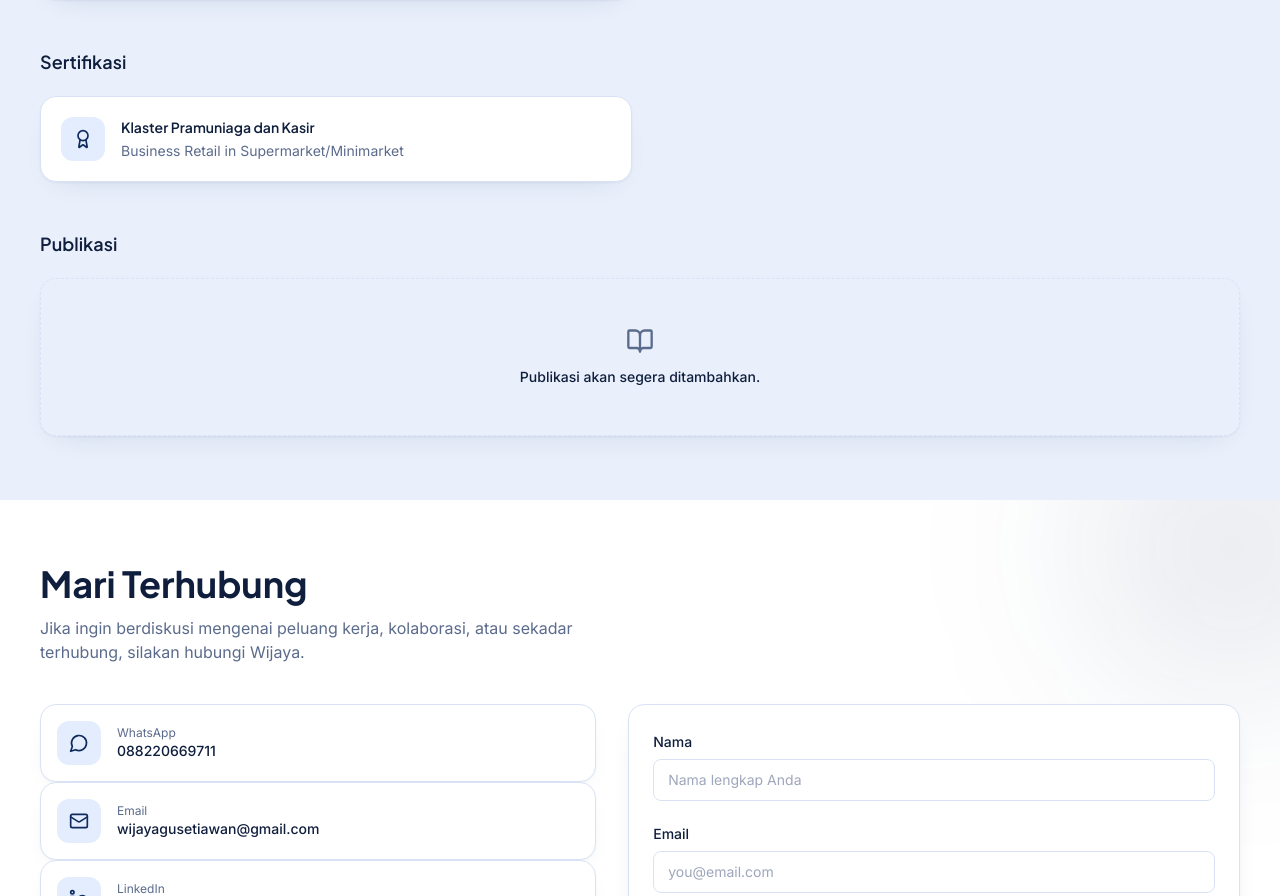
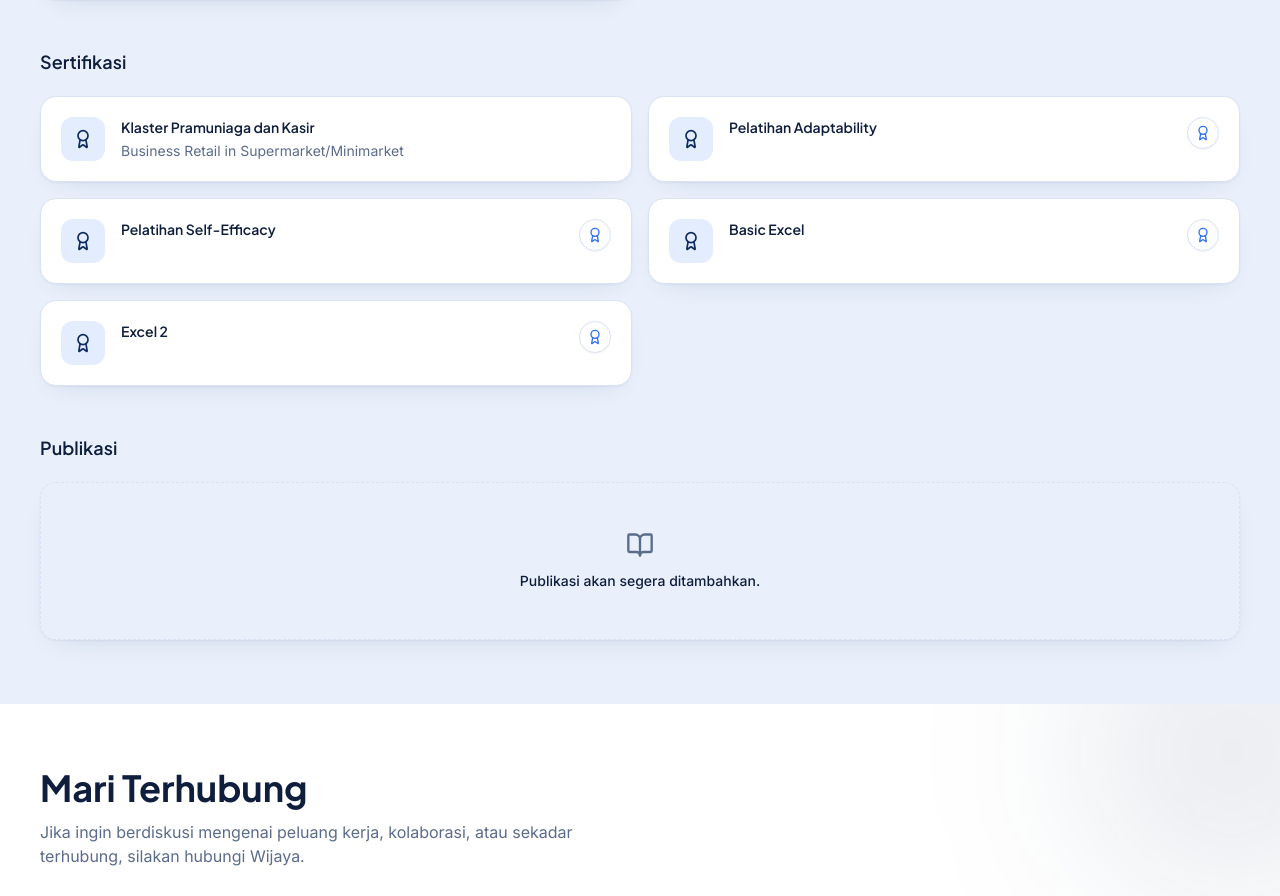
Before and after one commit to erikafh13/Portofolio1, a Next.js app: page / in a window 1280 px wide. Shown: the part 3415-4311 px from the top of the page. Built offline with nearby package versions, Linux system fonts and the light colour scheme.

Commit message:
Update certifications.ts

```diff
--- a/data/certifications.ts
+++ b/data/certifications.ts
@@ -2,7 +2,7 @@ import type { CertificationItem } from "@/lib/types";
 
 /**
  * Add new certifications by appending an object to this array.
- * Fields left empty (credentialId, credentialUrl, image) can be
+ * Fields left empty (credentialId, credentialUrl, certificate) can be
  * filled in later without changing any component code.
  */
 export const certifications: CertificationItem[] = [
@@ -13,6 +13,42 @@ export const certifications: CertificationItem[] = [
     date: "",
     credentialId: "",
     credentialUrl: "",
-    image: ""
+    certificate: ""
+  },
+  {
+    id: "pelatihan-adaptability",
+    name: { id: "Pelatihan Adaptability", en: "Adaptability Training" },
+    issuer: "",
+    date: "",
+    credentialId: "",
+    credentialUrl: "",
+    certificate: "/certifications/Pelatihan-Adaptability.pdf"
+  },
+  {
+    id: "pelatihan-self-efficacy",
+    name: { id: "Pelatihan Self-Efficacy", en: "Self-Efficacy Training" },
+    issuer: "",
+    date: "",
+    credentialId: "",
+    credentialUrl: "",
+    certificate: "/certifications/Sertifikat-Pelatihan-Self-Efficacy.pdf"
+  },
+  {
+    id: "basic-excel",
+    name: { id: "Basic Excel", en: "Basic Excel" },
+    issuer: "",
+    date: "",
+    credentialId: "",
+    credentialUrl: "",
+    certificate: "/certifications/Wijaya-Agus-Setiawan_Basic-Excel.png"
+  },
+  {
+    id: "excel-2",
+    name: { id: "Excel 2", en: "Excel 2" },
+    issuer: "",
+    date: "",
+    credentialId: "",
+    credentialUrl: "",
+    certificate: "/certifications/Wijaya-Agus-Setiawan_Excel-2.png"
   }
 ];
```
